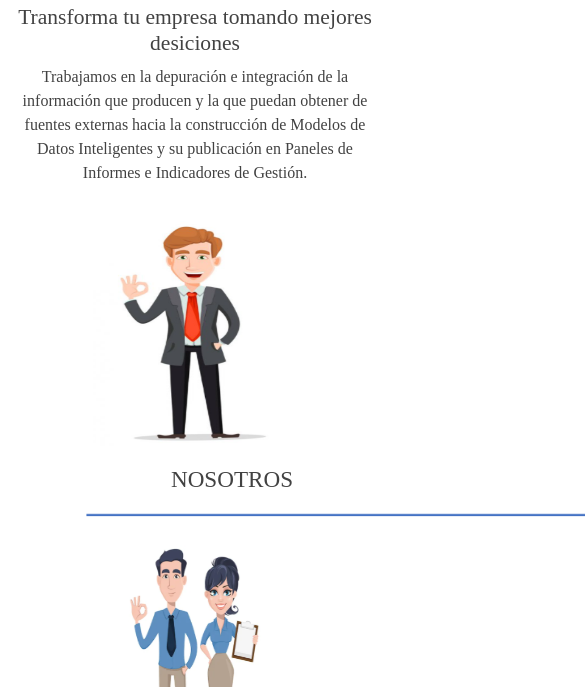
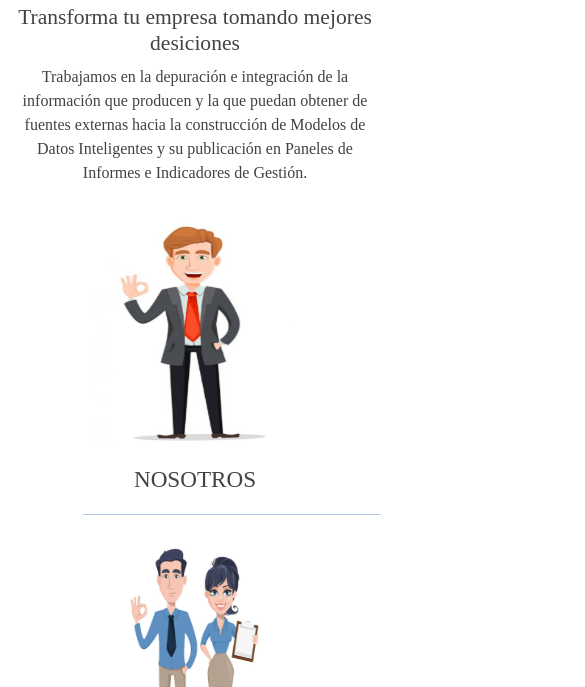
Before and after one commit to olaya82/gestadata, a website: page index.html in a window 390 px wide. Shown: the part 157-844 px from the top of the page, 585 px wide, since content can reach past the window. Drawn offline with Linux system fonts and the light colour scheme; files whose address does not match are found by name.

Commit message:
mejorando la web

```diff
--- a/assets/scss/origen.scss
+++ b/assets/scss/origen.scss
@@ -35,17 +35,6 @@ body {
         text-decoration: none;
         font-size: 20px;
         color: #424242;
-    }
-
-    .titulo {
-        margin-top: 20px;
-        margin-left: 75px;
-    }
-
-    .linea {
-        margin-left: 70px;
-        text-align: center;
-        width: 1200px;
     }
 
     .logo {
@@ -135,6 +124,18 @@ body {
         text-align: center;
     }
 
+}
+
+.titulo {
+    margin-top: 20px;
+    text-align:start;
+    padding-left: 75px;
+}
+
+.linea {
+    margin-left: 70px;
+    text-align: center;
+    width: 1200px;
 }
 
 .menu {
@@ -362,14 +363,13 @@ $transiciones: (
 
     .titulo {
         text-align: center;
-        margin-top: 20px;
-        margin-left: 75px;
+        padding: 0px;
     }
 
     .linea {
         margin-left: 70px;
         text-align: center;
-        width: 700px;
+        width: 500px;
     }
 
     .img-contacto {
@@ -439,10 +439,7 @@ $ancho: 500px;
     }
 
     .titulo {
-        /* SASS II  */
         text-align: center;
-        margin-top: 20px;
-        width: calc($ancho/2)+40;
     }
 
     .linea {
--- a/index.html
+++ b/index.html
@@ -128,7 +128,7 @@
                     <img class="img-inicio-contact" src="./assets/images/logo_localizacion.png" alt="Contacto">
                 </article>
 
-                <article class="col-xs-6 col-md-3 text-center inicio-cont-text trans-texto-incio">
+                <article class="col-xs-6 col-md-4 text-center inicio-cont-text trans-texto-incio">
                     <p>Lorem ipsum dolor sit, amet consectetur adipisicing elit. Explicabo delectus blanditiis alias, quaerat ipsum, quod aperiam corrupti dolorem nam voluptatibus.</p>
                 </article>
             </div>
```
Also changed, not shown: package.json (+110 -3 lines), assets/css/destino.css, 1 other file.
